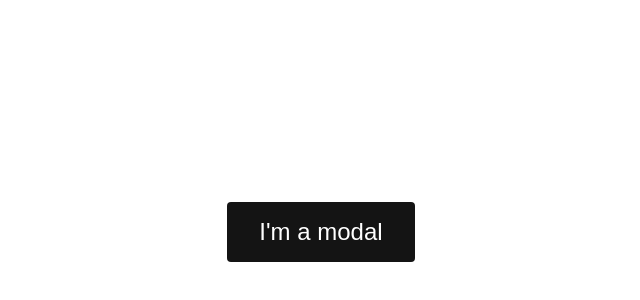
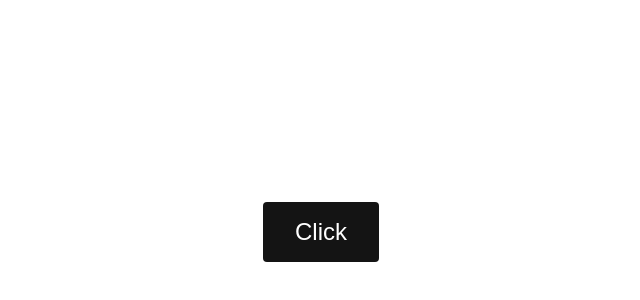
Before and after one commit to sergiohortua/modal-react-styled-component, a React (Create React App) app: page / in a window 1280 px wide. Shown: the part 168-468 px from the top of the page, without its empty margins (319-959 px from the left). Built offline with nearby package versions, Linux system fonts and the light colour scheme.

Commit message:
creacion de GH

```diff
--- a/package.json
+++ b/package.json
@@ -8,6 +8,7 @@
     "@testing-library/user-event": "^12.1.10",
     "react": "^17.0.1",
     "react-dom": "^17.0.1",
+    "react-icons": "^3.11.0",
     "react-scripts": "4.0.0",
     "react-spring": "^8.0.27",
     "styled-components": "^5.2.0",
--- a/src/App.js
+++ b/src/App.js
@@ -1,6 +1,6 @@
-import React, { useState } from 'react';
-import styled from 'styled-components';
-import { Modal } from './components/Modal';
+import React, { useState } from "react";
+import styled from "styled-components";
+import { Modal } from "./components/Modal";
 
 const Container = styled.div`
   display: flex;
@@ -24,13 +24,13 @@ function App() {
   const [showModal, setShowModal] = useState(false);
 
   const openModal = () => {
-    setShowModal(prev => !prev);
+    setShowModal((prev) => !prev);
   };
 
   return (
     <>
       <Container>
-        <Button onClick={openModal}>I'm a modal</Button>
+        <Button onClick={openModal}>Click</Button>
         <Modal showModal={showModal} setShowModal={setShowModal} />
       </Container>
     </>
@@ -38,28 +38,3 @@ function App() {
 }
 
 export default App;
-/*import logo from './logo.svg';
-import './App.css';
-
-function App() {
-  return (
-    <div className="App">
-      <header className="App-header">
-        <img src={logo} className="App-logo" alt="logo" />
-        <p>
-          Edit <code>src/App.js</code> and save to reload.
-        </p>
-        <a
-          className="App-link"
-          href="https://reactjs.org"
-          target="_blank"
-          rel="noopener noreferrer"
-        >
-          Learn React
-        </a>
-      </header>
-    </div>
-  );
-}
-
-export default App; */
--- a/src/components/Modal.js
+++ b/src/components/Modal.js
@@ -2,6 +2,8 @@ import React, { useRef, useEffect, useCallback } from 'react';
 import { useSpring, animated } from 'react-spring';
 import styled from 'styled-components';
 import { MdClose } from 'react-icons/md';
+
+
 
 const Background = styled.div`
   width: 100%;
@@ -19,8 +21,8 @@ const ModalWrapper = styled.div`
   box-shadow: 0 5px 16px rgba(0, 0, 0, 0.2);
   background: #fff;
   color: #000;
-  display: grid;
-  grid-template-columns: 1fr 1fr;
+  /* display: grid;
+  grid-template-columns: 1fr 1fr; */
   position: relative;
   z-index: 10;
   border-radius: 10px;
@@ -105,7 +107,6 @@ export const Modal = ({ showModal, setShowModal }) => {
         <Background onClick={closeModal} ref={modalRef}>
           <animated.div style={animation}>
             <ModalWrapper showModal={showModal}>
-              <ModalImg alt='camera' />
               <ModalContent>
                 <h1>Are you ready?</h1>
                 <p>Get exclusive access to our next launch.</p>
```
Also changed, not shown: src/img/chevron_big_right.jpg (added), 1 other file (tests, documents, lock files or other folders).
